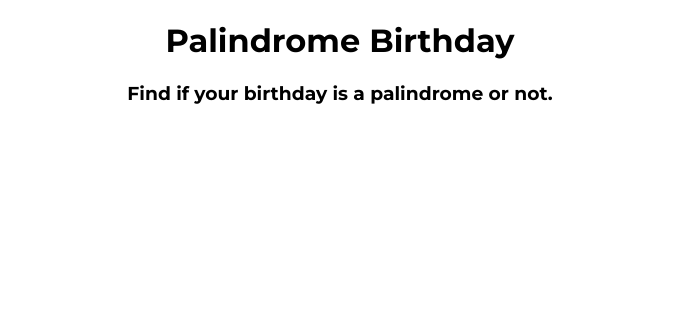
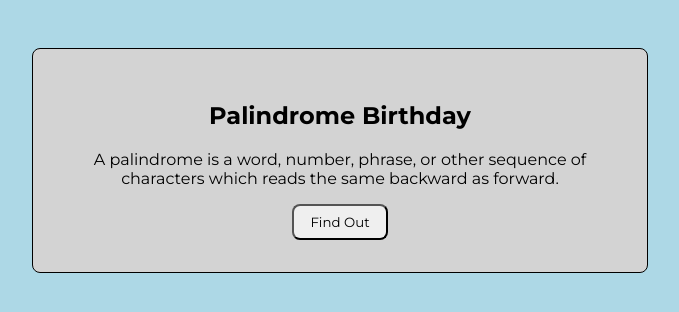
Before and after one commit to CallMeSahu/palindrome-birthday, a React (Create React App) app: page / in a window 1280 px wide. Shown: the top 312 px of the page, without its empty margins (300-979 px from the left). Built offline with nearby package versions, Linux system fonts and the light colour scheme.

Commit message:
style: about section

```diff
--- a/src/App.js
+++ b/src/App.js
@@ -3,11 +3,17 @@ import "./styles.css";
 export default function App() {
   return (
     <div className="App">
-      <div className="about-area">
-        <h1>Palindrome Birthday</h1>
-        <h3>Find if your birthday is a palindrome or not.</h3>
-      </div>
-      <div className="working-area"></div>
+      <section className="about-section">
+        <h2>Palindrome Birthday</h2>
+        <p>
+          A palindrome is a word, number, phrase, or other sequence of
+          characters which reads the same backward as forward.
+        </p>
+        <button>
+          <a href="#workingSection" /> Find Out
+        </button>
+      </section>
+      <section className="working-section" id="workingSection"></section>
     </div>
   );
 }
--- a/src/styles.css
+++ b/src/styles.css
@@ -1,5 +1,25 @@
 @import url("https://fonts.googleapis.com/css2?family=Montserrat:wght@400;700&display=swap");
+body {
+  background-color: lightblue;
+  font-family: "Montserrat", sans-serif;
+}
+
 .App {
-  font-family: "Montserrat", sans-serif;
   text-align: center;
 }
+
+.about-section {
+  padding: 2rem;
+  margin: auto;
+  margin-top: 3rem;
+  width: 550px;
+  background-color: lightgray;
+  border: 1px solid;
+  border-radius: 0.5rem;
+}
+
+.about-section button {
+  padding: 0.5rem 1rem;
+  border-radius: 0.5rem;
+  font-family: "Montserrat", sans-serif;
+}
```
